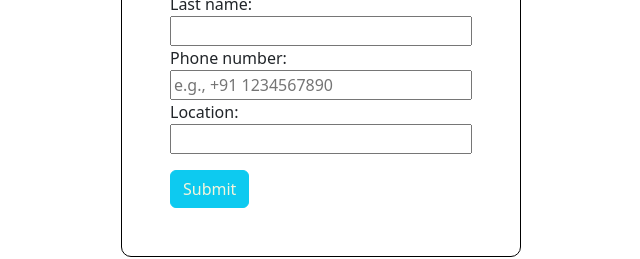
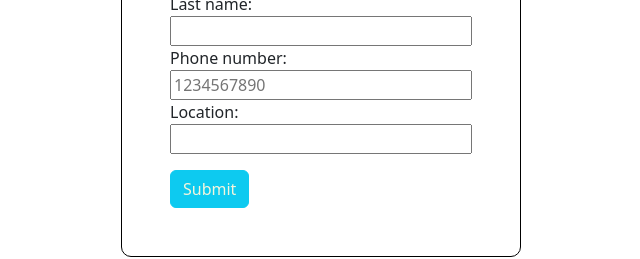
Before and after one commit to HomasatyaYedida/register, a plain HTML site: page index.html in a window 1280 px wide. Shown: the part 217-476 px from the top of the page, 319-959 px from the left. Drawn offline with nearby package versions, Linux system fonts and the light colour scheme.

Commit message:
Update index.html

```diff
--- a/index.html
+++ b/index.html
@@ -81,7 +81,7 @@
       <input type="text" id="lname" name="lname" value="" />
 
       <label for="number">Phone number:</label>
-      <input id="phone" type="tel" name="phone" oninput="validateNumber(this)" placeholder="e.g., +91 1234567890" />
+      <input id="phone" type="tel" name="phone" oninput="validateNumber(this)" placeholder="1234567890" />
 
 
       <label for="location">Location:</label>
```
